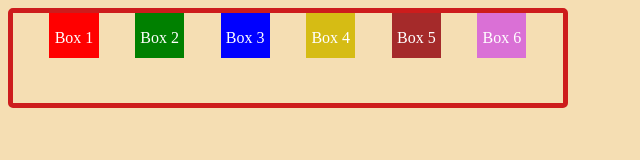
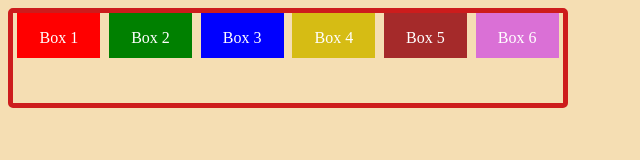
Before and after one commit to murtazatanveer/HTML-CSS-JAVASCRIPT, a plain HTML site: page Html and CSS Fundamentals/FlexBox/flexBox.html in a window 1280 px wide. Shown: the whole page, without its empty margins (0-640 px from the left). Drawn offline with Linux system fonts and the light colour scheme.

Commit message:
Understanding Flex-grow, flex-shrink, flex-basis.

```diff
--- a/Html and CSS Fundamentals/FlexBox/flexBox.html
+++ b/Html and CSS Fundamentals/FlexBox/flexBox.html
@@ -17,7 +17,7 @@
         border: 5px solid rgb(205, 28, 28);
         border-radius: 5px;
         align-items: flex-start;
-        justify-content: space-evenly;
+        justify-content: space-around;
       }
 
       .box:hover {
@@ -28,10 +28,10 @@
       section div {
         /* flex-grow: 1; */
         color: white;
-        width: 1.3cm;
+        /* width: 1.3cm; */
         height: 50%;
-        /* flex-basis: 3cm; */
-        flex-shrink: 1;
+        flex-basis: 2.2cm;
+        flex-shrink: 0;
       }
 
       p {
@@ -46,7 +46,6 @@
       #b1 {
         background-color: red;
         /* flex-grow: 1; */
-        /* flex-grow: 2; */
       }
 
       #b2 {
```
Also changed, not shown: Html and CSS Fundamentals/Things_To_Notice.md (+2 -0 lines).
